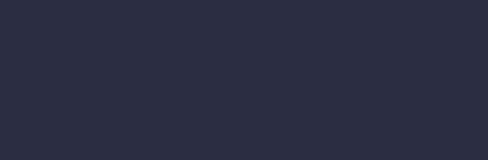
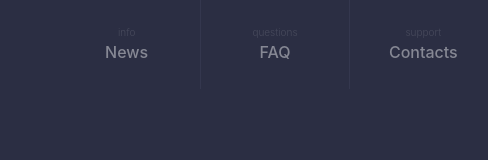
Before and after one commit to Rakyolor/html, a plain HTML site: page index.html in a window 1280 px wide. Shown: the full height of the page, 697-1185 px from the left. Drawn offline with nearby package versions, Linux system fonts and the light colour scheme.

Commit message:
Update index.html

```diff
--- a/index.html
+++ b/index.html
@@ -36,6 +36,14 @@
                             <img src="images/logo-text (1).png" alt="logo-text">
                         </a>
                         </div>
+                        <div class="col-lg-5 col-4">
+                            <div class="header-menu">
+                                <a href="#"><span>info</span>News</a>
+                                <a href="#"><span>questions</span>FAQ</a>
+                                <a href="#"><span>support</span>Contacts</a>
+                            </div>
+
+                        </div>
                     </div>
 
 
```
